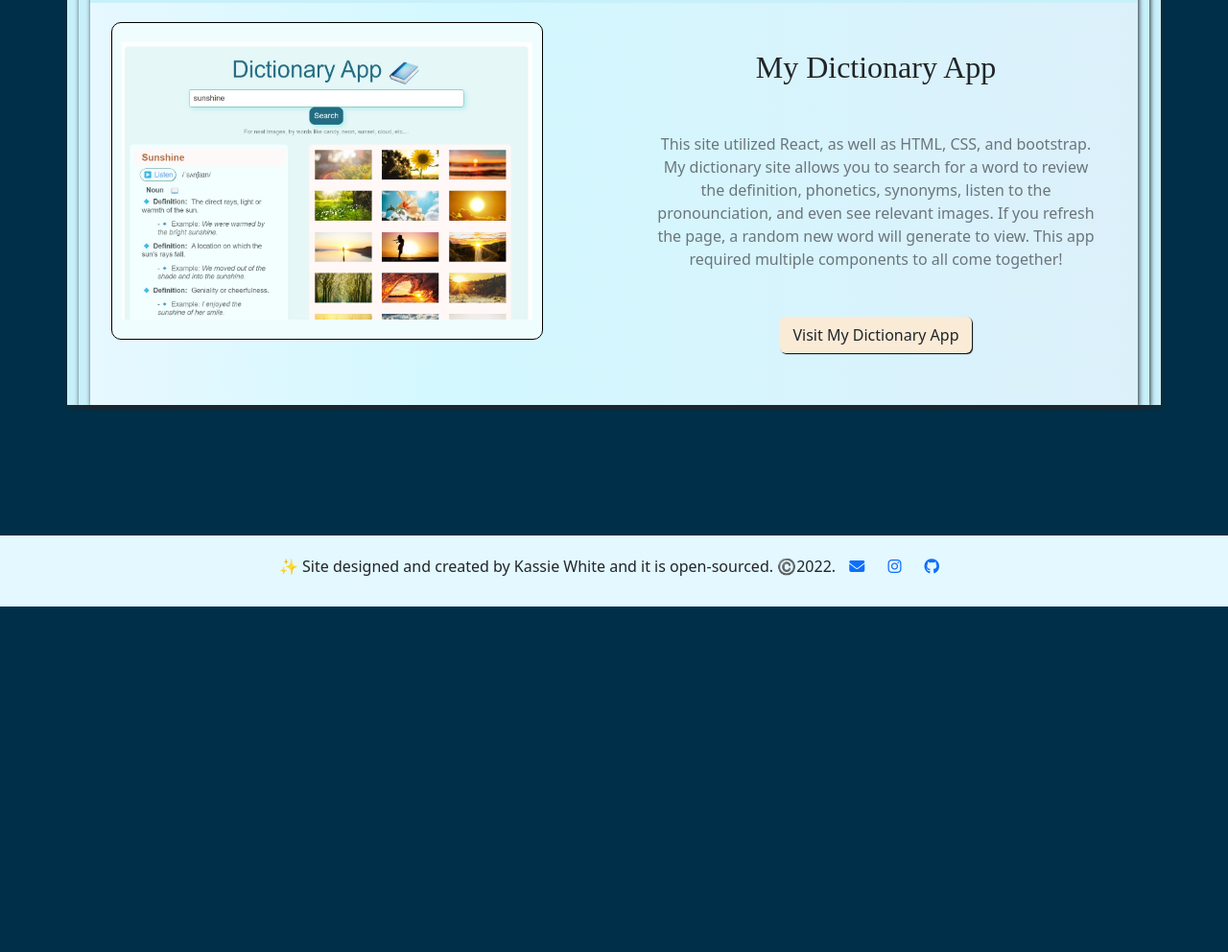
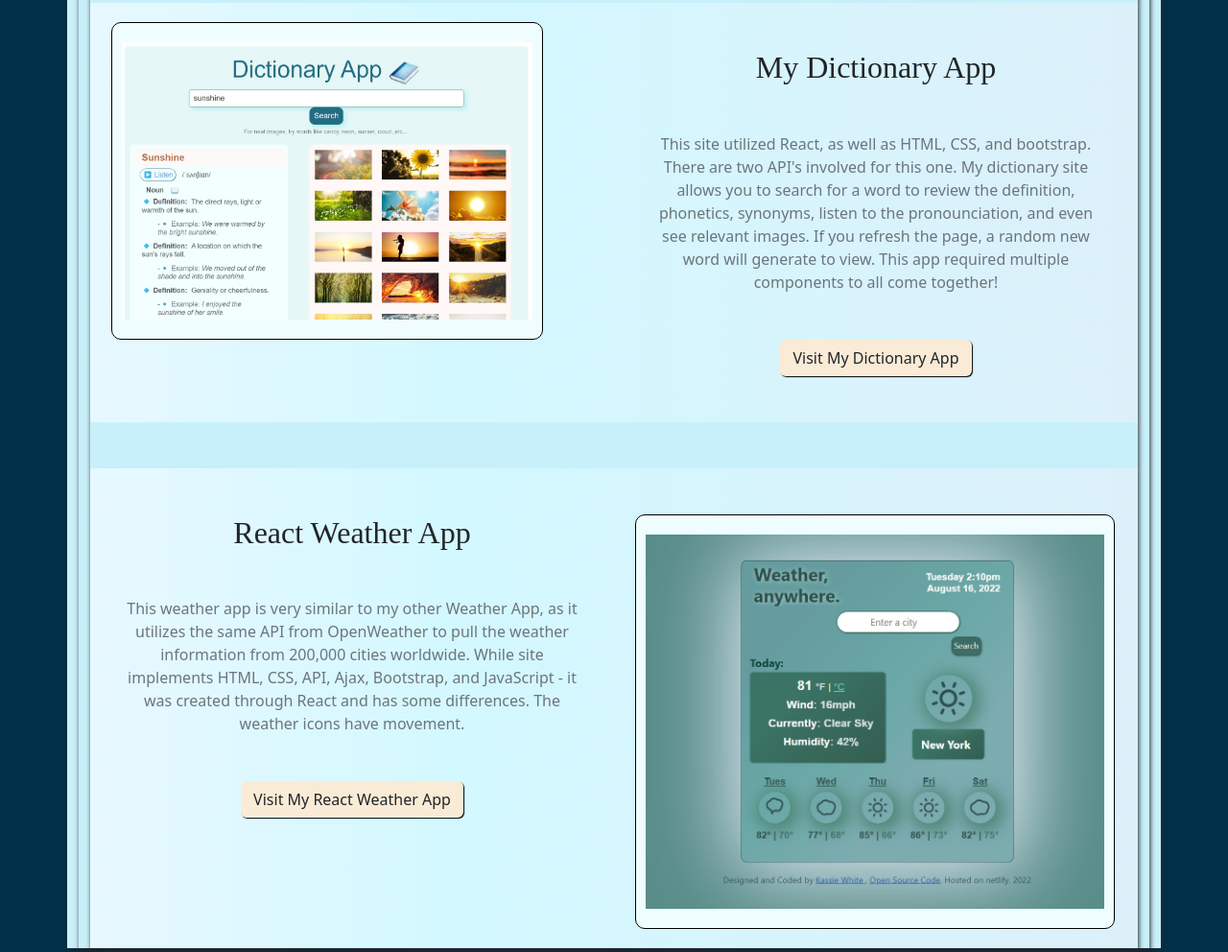
Before and after one commit to whitekf/Kassie-Blog, a plain HTML site: page work.html in a window 1280 px wide. Shown: the part 2474-3466 px from the top of the page at 96% size. Before the commit the page ends 3106 px from the top, so only its background shows below. Drawn offline with nearby package versions, Linux system fonts and the light colour scheme; a web font is replaced by a local one.

Commit message:
Added new project and react weather project as welll

```diff
--- a/work.html
+++ b/work.html
@@ -274,11 +274,12 @@
                   <h2 class="mb-5 mt-5 text-center">My Dictionary App</h2>
                   <p class="workP mb-5 text-muted">
                     This site utilized React, as well as HTML, CSS, and
-                    bootstrap. My dictionary site allows you to search for a
-                    word to review the definition, phonetics, synonyms, listen
-                    to the pronounciation, and even see relevant images. If you
-                    refresh the page, a random new word will generate to view.
-                    This app required multiple components to all come together!
+                    bootstrap. There are two API's involved for this one. My
+                    dictionary site allows you to search for a word to review
+                    the definition, phonetics, synonyms, listen to the
+                    pronounciation, and even see relevant images. If you refresh
+                    the page, a random new word will generate to view. This app
+                    required multiple components to all come together!
                   </p>
                   <a
                     href="https://mydictionarysite.netlify.app/"
@@ -288,6 +289,37 @@
                     Visit My Dictionary App
                   </a>
                 </div>
+              </div>
+            </div>
+
+            <div class="row workRowL mb-5 mt-5">
+              <div class="col mb-5 mt-5">
+                <div class="project-desciption text-center">
+                  <h2 class="mb-5 text-center">React Weather App</h2>
+                  <p class="workP mb-5 text-muted">
+                    This weather app is very similar to my other Weather App, as
+                    it utilizes the same API from OpenWeather to pull the
+                    weather information from 200,000 cities worldwide. While
+                    site implements HTML, CSS, API, Ajax, Bootstrap, and
+                    JavaScript - it was created through React and has some
+                    differences. The weather icons have movement.
+                  </p>
+                  <a
+                    href="https://react-weatheranywhere.netlify.app/"
+                    target="_blank"
+                    class="btn btn-branding-outline mb-5"
+                  >
+                    Visit My React Weather App
+                  </a>
+                </div>
+              </div>
+              <div class="col d-none d-lg-block">
+                <img
+                  src="images/myReactWeatherApp.jpg"
+                  width="500"
+                  class="workImg mt-5 img-fluid"
+                  alt="React Weather Anywhere preview"
+                />
               </div>
             </div>
           </div>
```
Also changed, not shown: index.html (+9 -4 lines), images/myReactWeatherApp.jpg (added).
